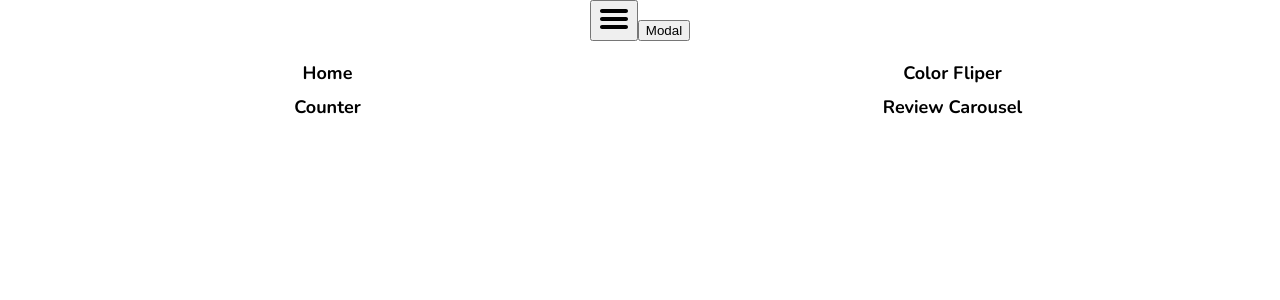
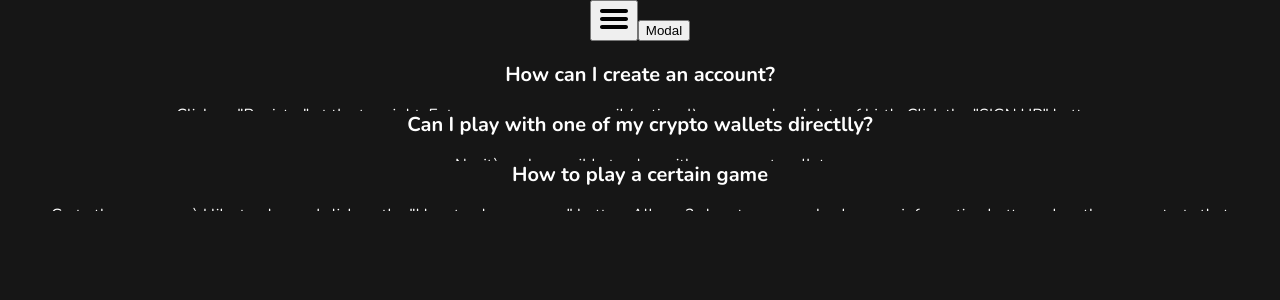
Before and after one commit to 0vydke/reacts, a React (Create React App) app: page /views/faq in a window 1280 px wide. Shown: the top 300 px of the page. Built offline with nearby package versions, Linux system fonts and the light colour scheme.

Commit message:
Style changes, theme edits

```diff
--- a/src/App.js
+++ b/src/App.js
@@ -17,6 +17,7 @@ import menu from './assets/img/icons/menu.svg';
 import Navbar from './components/sidebar/sidebar';
 import Home from './views/home/home';
 import Modal from './components/modal/modal';
+import Faq from './views/faq/faq';
 
 
 class App extends React.Component {
@@ -58,6 +59,9 @@ class App extends React.Component {
               <Route path="/views/reviewcarousel">
                 <ReviewCarousel />
               </Route>
+              <Route path="/views/faq">
+                <Faq />
+              </Route>
               <Route path="">
                 <Home></Home>
               </Route>
--- a/src/App.scss
+++ b/src/App.scss
@@ -1,50 +1,13 @@
-:root {
-    /* dark shades of primary color*/
-    --clr-primary-1: hsl(205, 86%, 17%);
-    --clr-primary-2: hsl(205, 77%, 27%);
-    --clr-primary-3: hsl(205, 72%, 37%);
-    --clr-primary-4: hsl(205, 63%, 48%);
-    /* primary/main color */
-    --clr-primary-5: hsl(205, 78%, 60%);
-    /* lighter shades of primary color */
-    --clr-primary-6: hsl(205, 89%, 70%);
-    --clr-primary-7: hsl(205, 90%, 76%);
-    --clr-primary-8: hsl(205, 86%, 81%);
-    --clr-primary-9: hsl(205, 90%, 88%);
-    --clr-primary-10: hsl(205, 100%, 96%);
-    /* darkest grey - used for headings */
-    --clr-grey-1: hsl(209, 61%, 16%);
-    --clr-grey-2: hsl(211, 39%, 23%);
-    --clr-grey-3: hsl(209, 34%, 30%);
-    --clr-grey-4: hsl(209, 28%, 39%);
-    /* grey used for paragraphs */
-    --clr-grey-5: hsl(210, 22%, 49%);
-    --clr-grey-6: hsl(209, 23%, 60%);
-    --clr-grey-7: hsl(211, 27%, 70%);
-    --clr-grey-8: hsl(210, 31%, 80%);
-    --clr-grey-9: hsl(212, 33%, 89%);
-    --clr-grey-10: hsl(210, 36%, 96%);
-    --clr-white: #fff;
-    --clr-red-dark: hsl(360, 67%, 44%);
-    --clr-red-light: hsl(360, 71%, 66%);
-    --clr-green-dark: hsl(125, 67%, 44%);
-    --clr-green-light: hsl(125, 71%, 66%);
-    --clr-black: #222;
-    --ff-primary: "Roboto", sans-serif;
-    --ff-secondary: "Open Sans", sans-serif;
-    --transition: all 0.3s linear;
-    --spacing: 0.1rem;
-    --radius: 0.25rem;
-    --light-shadow: 0 5px 15px rgba(0, 0, 0, 0.1);
-    --dark-shadow: 0 5px 15px rgba(0, 0, 0, 0.2);
-    --max-width: 1170px;
-    --fixed-width: 620px;
-  }
+@import '/src/assets/scss/fonts.scss';
+@import '/src/assets/scss/buttons.scss';
+
 .App {
     text-align: center;
     height: 100vh;
     display: flex;
     flex-direction: row;
+    background-color: #161616;
+    color: white;
 }
 .content{
     width: 100%;
--- /dev/null
+++ b/src/assets/scss/buttons.scss
@@ -0,0 +1,34 @@
+button.close{
+    top: 10px;
+    right: 10px;
+    width: 35px;
+    height: 35px;
+    color: #878787;
+    font-size: 25px;
+    background: none;
+    position: absolute;
+    line-height: 23px;
+    transition: 0.1s;
+    border-radius: 10px;
+    font-family: $app-font;
+    border: 1px solid #878787;
+    &:hover{
+        color: white;
+        border-color: white;
+    }
+}
+button[type='submit']{
+    font-family: $app-font;
+    font-size: 20px;
+    font-weight: 600;
+    border: 0;
+    border-radius: 10px;
+    width: 100%;
+    color: white;
+    padding: 10px;
+    transition: 0.1s;
+    background-color: #2c4fe3;
+    &:hover{
+        background-color: #667fec;
+    }
+}
--- a/src/assets/scss/index.scss
+++ b/src/assets/scss/index.scss
@@ -1,4 +1,5 @@
 @import './fonts.scss';
+@import './buttons.scss';
 body {
     margin: 0;
     font-family: $app-font,-apple-system, BlinkMacSystemFont, 'Segoe UI', 'Roboto', 'Oxygen', 'Ubuntu', 'Cantarell', 'Fira Sans', 'Droid Sans', 'Helvetica Neue', sans-serif;
--- a/src/components/menuLinks/menuLinks.js
+++ b/src/components/menuLinks/menuLinks.js
@@ -32,6 +32,9 @@ export default class MenuLinks extends React.Component {
                 <li>
                     <NavLink activeClassName="active" to="/views/reviewcarousel">Review Carousel</NavLink>
                 </li>
+                <li>
+                    <NavLink activeClassName="active" to="/views/faq">FAQ</NavLink>
+                </li>
             </ul>
         );
     }
--- a/src/components/modal/modal.js
+++ b/src/components/modal/modal.js
@@ -38,7 +38,7 @@ export default class Modal extends React.Component {
                     <div className="header">
                         <img src={link} alt="" />
                         <h6>{ this.state.headerText }</h6>
-                        <button onClick={this.closeModal}>x</button>
+                        <button className='close' onClick={this.closeModal}>x</button>
                     </div>
 
                     <div className="body">
@@ -61,7 +61,7 @@ export default class Modal extends React.Component {
                         }
                     </div>
                     <div className="footer">
-                        <button className='submit'>Connect Integration</button>
+                        <button type='submit' className='submit'>Connect Integration</button>
                     </div>
                 </div>
             </div>
--- a/src/components/modal/modal.scss
+++ b/src/components/modal/modal.scss
@@ -4,7 +4,7 @@
     height: 100%;
     z-index: 1000;
     position: absolute;
-    background-color: rgba(65, 65, 65, 0.5);
+    background-color: rgba(0, 0, 0, 0.75);
     display: none;
     &.show{
         display: flex;
@@ -34,25 +34,6 @@
             height: 20px;
             filter: invert(1);
             margin: auto 10px;
-        }
-        button{
-            top: 10px;
-            right: 10px;
-            width: 35px;
-            height: 35px;
-            color: #878787;
-            font-size: 25px;
-            background: none;
-            position: absolute;
-            line-height: 23px;
-            transition: 0.1s;
-            border-radius: 10px;
-            font-family: $app-font;
-            border: 1px solid #878787;
-            &:hover{
-                color: white;
-                border-color: white;
-            }
         }
     }
     .body{
@@ -92,20 +73,5 @@
     .footer{
         border-radius: 0 0 20px 20px;
         padding: 10px 20px 20px;
-        button.submit{
-            font-family: $app-font;
-            font-size: 20px;
-            font-weight: 600;
-            border: 0;
-            border-radius: 10px;
-            width: 100%;
-            color: white;
-            padding: 10px;
-            transition: 0.1s;
-            background-color: #2c4fe3;
-            &:hover{
-                background-color: #667fec;
-            }
-        }
     }
 }
--- a/src/components/sidebar/sidebar.js
+++ b/src/components/sidebar/sidebar.js
@@ -30,7 +30,7 @@ export default class Navbar extends React.Component {
             <aside className={"sidebar " + (showMenu ? 'show' : 'hidden')}>
                 <div className="header">
                     <img src={logo} alt="" />
-                    <button onClick={this.toggleSidebar}>X</button>
+                    <button className='close' onClick={this.toggleSidebar}>X</button>
                 </div>
                 <MenuLinks></MenuLinks>
                 <div className="social-icons">
--- a/src/components/sidebar/sidebar.scss
+++ b/src/components/sidebar/sidebar.scss
@@ -2,7 +2,7 @@ aside{
     max-width: 350px;
     width: 100%;
     height: 100%;
-    background: var( --clr-primary-9);
+    background: #222222;
     transition: 0.2s;
     overflow: hidden;
     position: relative;
@@ -15,13 +15,6 @@ aside{
         justify-content: space-between;
         padding: 10px;
         button{
-            background-color: rgb(144, 205, 249);
-            border: rgb(85, 184, 255) 2px solid;
-            border-radius: 8px;
-            color: rgb(4, 116, 196);
-            height: 35px;
-            width: 35px;
-            font-weight: bold;
             font-size: 16px;
         }
     }
--- /dev/null
+++ b/src/views/faq/faq.js
@@ -0,0 +1,35 @@
+
+import React from 'react';
+import './faq.scss';
+
+export default class Faq extends React.Component {
+  constructor(props) {
+    super(props);
+    this.state = {
+      questions: [
+        {question: 'How can I create an account?', answer: 'Click on "Register" at the top right. Enter your username, email (optional), password and date of birth. Click the "SIGN UP" button.'},
+        {question: 'Can I play with one of my crypto wallets directlly?', answer: 'No, it`s only possible to play with an account wallet'},
+        {question: 'How to play a certain game', answer: ' Go to the game you`d like to play and click on the "How to play <game>" button. All our 3rd party games also have an information button when the game starts that explains how each game works.'},
+      ]
+    }
+}
+
+
+  render(){
+    const { questions } = this.state;
+    return (
+      <div className="fade-in faq" >
+        <div className="questions">
+          {questions.map((q, index) => (
+              <div className='question' key={index}>
+                <h5>{q.question}</h5>
+                <p className='answer'>{q.answer}</p>
+              </div>
+            ))
+          }
+        </div>
+      </div>
+    );
+  }
+
+}
--- /dev/null
+++ b/src/views/faq/faq.scss
@@ -0,0 +1,19 @@
+.faq{
+    padding: 20px;
+    display: flex;
+    justify-content: center;
+    .questions{
+        margin: auto;
+        display: flex;
+        flex-flow: column;
+
+    }
+    .question{
+        max-height: 50px;
+        overflow: hidden;
+        h5{
+            font-size: 20px;
+            margin: 0;
+        }
+    }
+}
```
